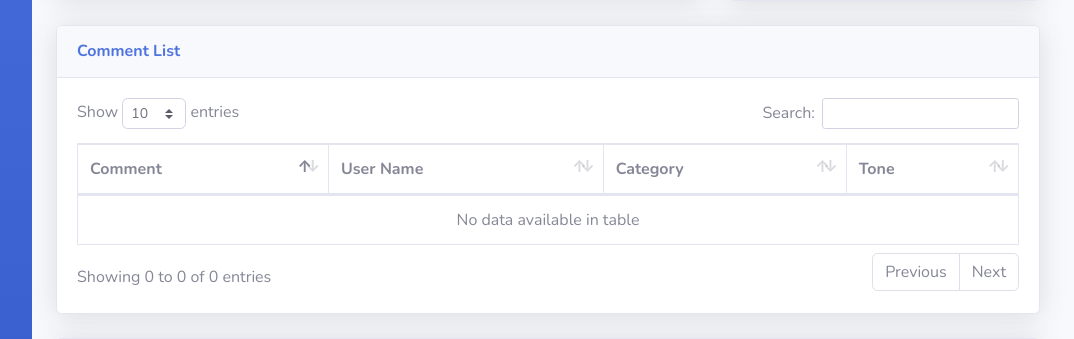
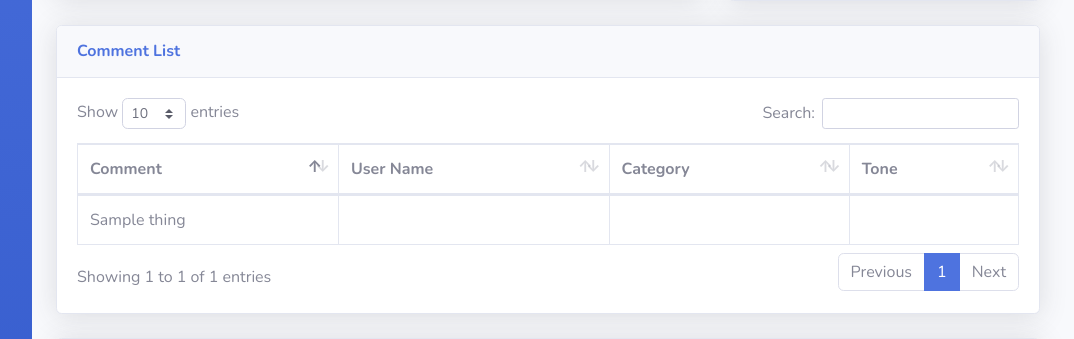
Before and after one commit to hardik-uppal/cyber_shield, a Flask app: template app/templates/index.html in a window 1280 px wide. Shown: the part 695-1034 px from the top of the page, without its empty margins (192-1266 px from the left). Run offline with Flask 2, Linux system fonts and the light colour scheme; the template is opened without the code that fills it: most values are stand-ins (such as "Sample title", 1, 10 or a date in 2020); some libraries are stand-ins or nearby versions.

Commit message:
comment table final edit

```diff
--- a/app/templates/index.html
+++ b/app/templates/index.html
@@ -262,7 +262,7 @@
 
           <div class="row col-xl-12">
 
-            <!-- Area Chart -->
+            <!-- Bar Chart -->
             <div class="col-xl-8 col-lg-7">
               <div class="card shadow mb-4">
                 <!-- Card Header - Dropdown -->
@@ -476,7 +476,7 @@
                           "{{ item }}",
                         {% endfor %}],
                             datasets: [{
-                              label: "Earnings",
+                              label: "Comments",
                               lineTension: 0.3,
                               backgroundColor: "rgba(78, 115, 223, 0.05)",
                               borderColor: "rgba(78, 115, 223, 1)",
@@ -522,7 +522,7 @@
                                   padding: 10,
                                   // Include a dollar sign in the ticks
                                   callback: function(value, index, values) {
-                                    return '$' + number_format(value);
+                                    return  number_format(value);
                                   }
                                 },
                                 gridLines: {
@@ -554,7 +554,7 @@
                               callbacks: {
                                 label: function(tooltipItem, chart) {
                                   var datasetLabel = chart.datasets[tooltipItem.datasetIndex].label || '';
-                                  return datasetLabel + ': $' + number_format(tooltipItem.yLabel);
+                                  return datasetLabel + ": "+  number_format(tooltipItem.yLabel);
                                 }
                               }
                             }
@@ -704,13 +704,18 @@
   <script type="text/javascript">
     $(document).ready(function() {
       var len={{length_comment_table}}
-      // var cTable= [{% for item in commentTable %}
-      // {{ item }},
+      // var cTable=[{% for item in commentTable %}
+      // "{{ item }}",
       // {% endfor %}]
       var data = [];
-      for ( var i=0 ; i<len ; i++ ) {
-        data.push({{commentTable[i]}});
-      }
+
+        {% for item in commentTable %}
+        data.push([{% for thing in item %}
+        "{{ thing}}",
+        {% endfor %}])
+
+         {% endfor %};
+
       $('#dataTable').DataTable({
         data:          data
       });
```
